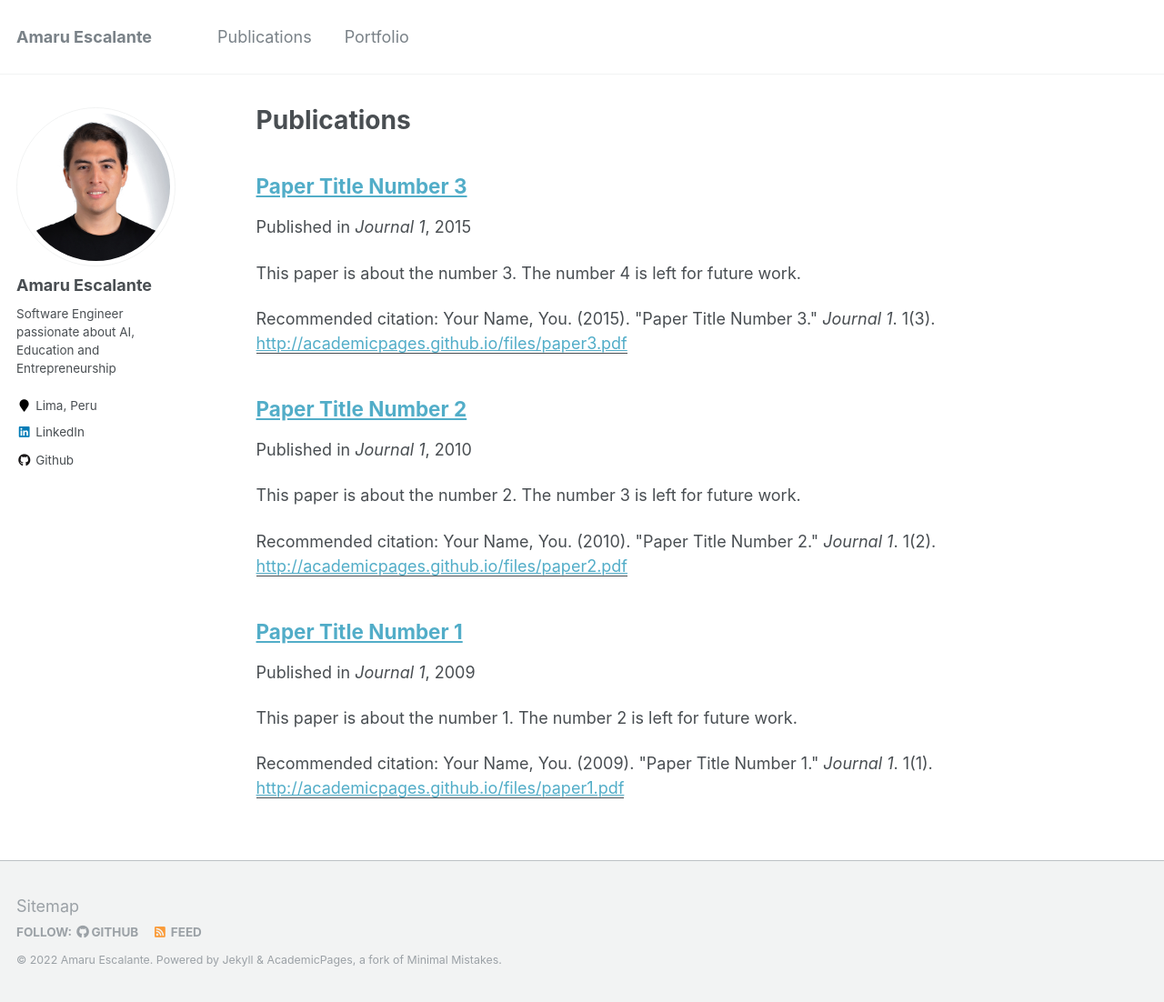
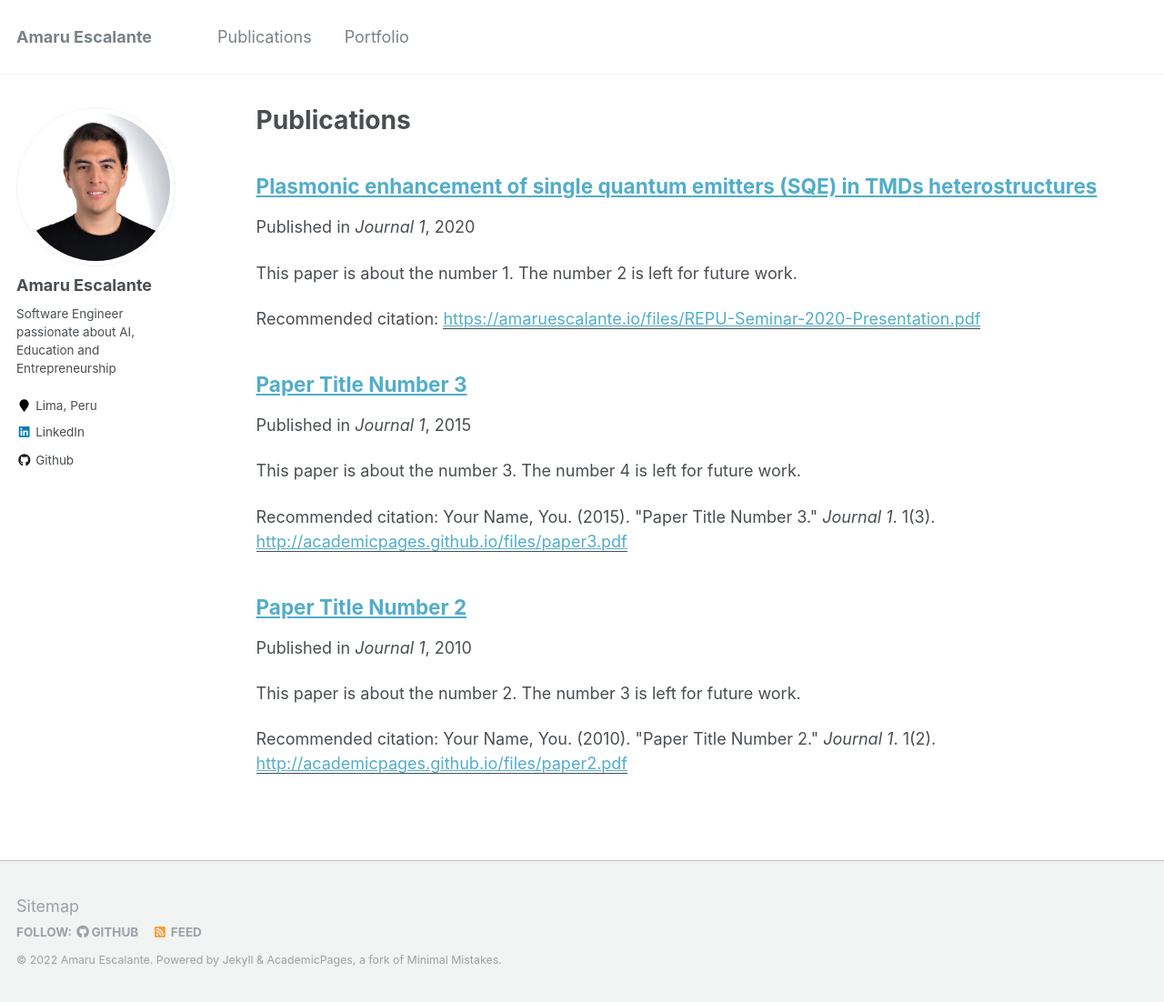
Before and after one commit to AmaruEscalante/amaru.github.io, a Jekyll site: the page built from _pages/publications.md, in a window 1280 px wide and 1102 px high. Shown: the whole window at 91% size. Built offline with Jekyll 4.4.1, drawn with Linux system fonts in a browser that asks for light colours; part of the change alters nothing that is shown.

Commit message:
feature: added purdue internship

```diff
--- a/_publications/2009-10-01-paper-title-number-1.md
+++ /dev/null
@@ -1,15 +0,0 @@
----
-title: "Paper Title Number 1"
-collection: publications
-permalink: /publication/2009-10-01-paper-title-number-1
-excerpt: 'This paper is about the number 1. The number 2 is left for future work.'
-date: 2009-10-01
-venue: 'Journal 1'
-paperurl: 'http://academicpages.github.io/files/paper1.pdf'
-citation: 'Your Name, You. (2009). &quot;Paper Title Number 1.&quot; <i>Journal 1</i>. 1(1).'
----
-This paper is about the number 1. The number 2 is left for future work.
-
-[Download paper here](http://academicpages.github.io/files/paper1.pdf)
-
-Recommended citation: Your Name, You. (2009). "Paper Title Number 1." <i>Journal 1</i>. 1(1).
--- /dev/null
+++ b/_publications/2020-11-27-plasmonic-enhancement-sqe-tmd.md
@@ -0,0 +1,21 @@
+---
+title: "Plasmonic enhancement of single quantum emitters (SQE) in TMDs heterostructures"
+collection: publications
+permalink: /publication/repu-purdue-internship-2020
+excerpt: 'This paper is about the number 1. The number 2 is left for future work.'
+date: 2020-11-27
+venue: 'Journal 1'
+paperurl: 'https://amaruescalante.io/files/REPU-Seminar-2020-Presentation.pdf'
+citation: ''
+---
+
+Succesfully charaterized (Raman Spectroscopy and PL analysis) and fabricated TMD heterostructures for further plasmonic enhancement using silver nanoparticles. Worked with WSe2 and MoSe2 and build them and test their properties through different techniques:
+
+- Optical Microscopy
+- Raman Spectroscopy
+- Photoluminescence (PL)
+- Atomic Force Microscopy
+
+[Watch the presentation here](https://amarues.notion.site/Repu-Seminar-2020-Purdue-University-Internship-7f099e7ad8d645eba85fdab7f02124e5)
+
+[Download the presentation here](https://amaruescalante.io/files/REPU-Seminar-2020-Presentation.pdf)
```
Also changed, not shown: _portfolio/portfolio-1.md (line endings or trailing spaces).
